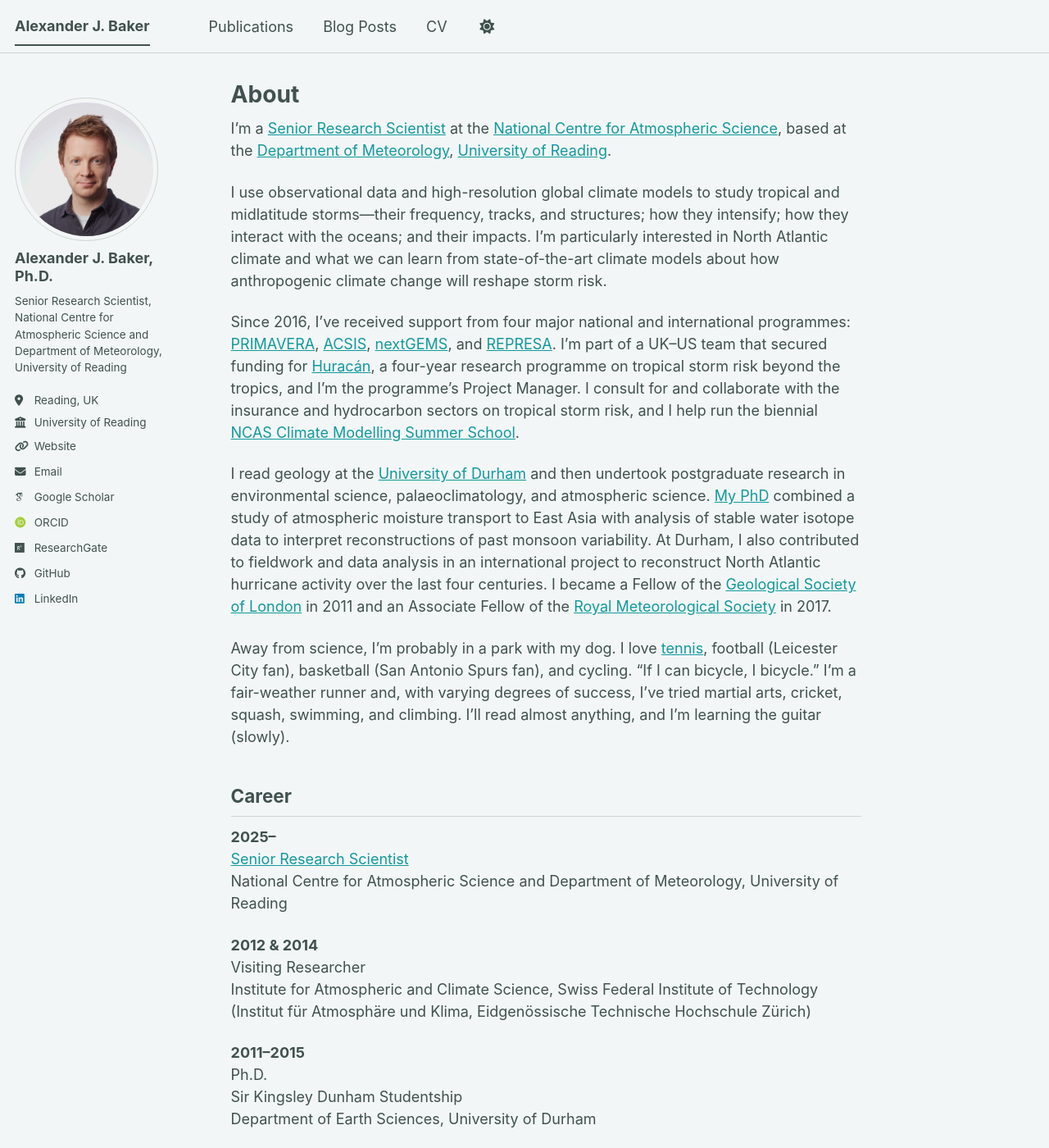
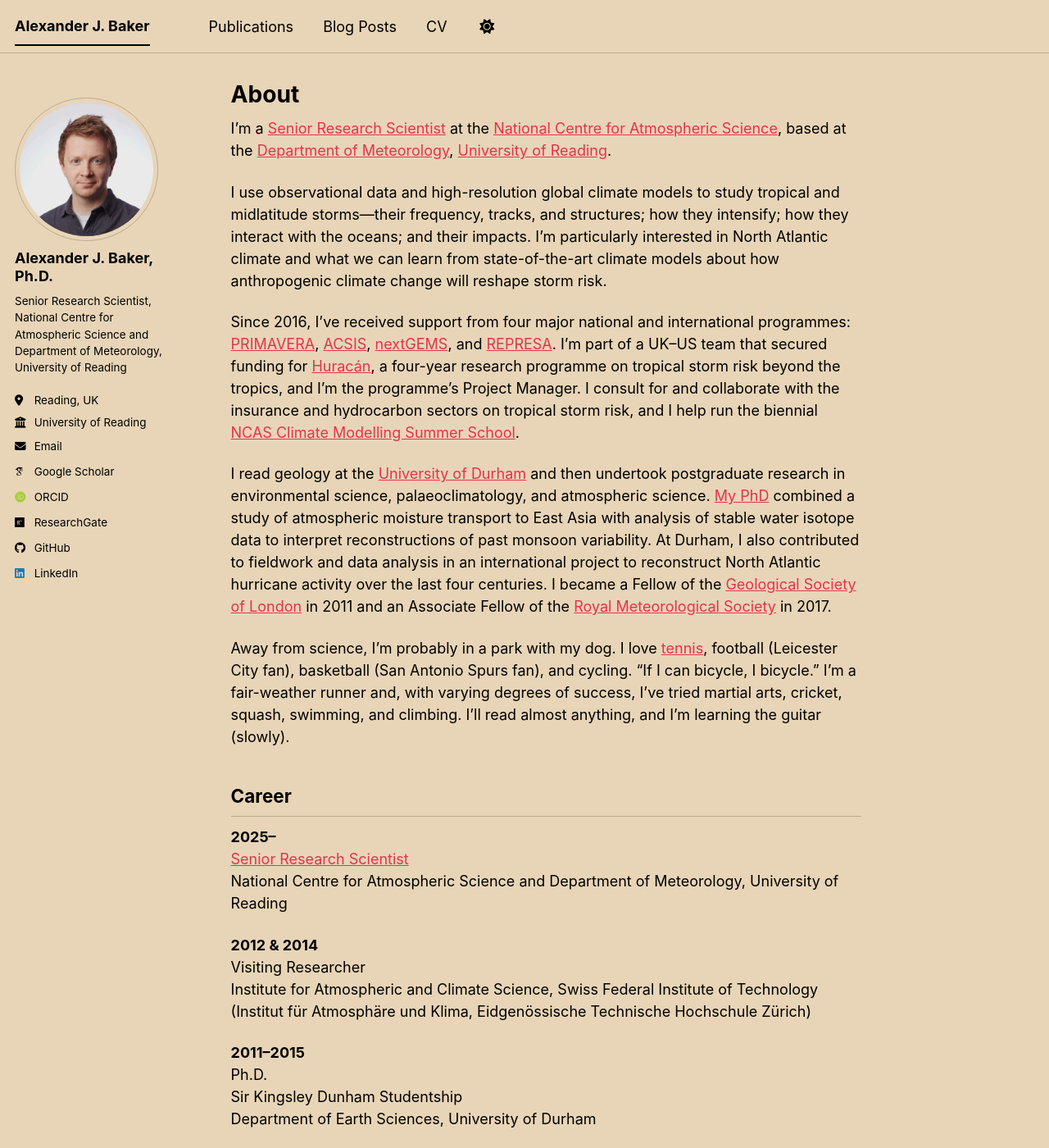
Before and after one commit to alexanderjbaker/alexanderjbaker.github.io, a Jekyll site: the page built from _pages/about.md, in a window 1280 px wide and 1400 px high. Shown: the whole window at 82% size. Built offline with Jekyll 4.4.1, drawn with Linux system fonts in a browser that asks for light colours; some web fonts are replaced; a script bundle is joined from its source files by our own code; library files that are not in the unit come from our copies.

Commit message:
Update _config.yml

```diff
--- a/_config.yml
+++ b/_config.yml
@@ -8,7 +8,7 @@
 
 # Basic Site Settings
 locale                   : "en-UK"
-site_theme               : "mint" # The available themes options are "default", "air", "sunrise", "mint", "dirt" and "contrast"
+site_theme               : "sunrise" # The available themes options are "default", "air", "sunrise", "mint", "dirt" and "contrast"
 title                    : "Alexander J. Baker"
 title_separator          : "-"
 name                     : &name "Alexander J. Baker"
@@ -29,7 +29,7 @@ author:
   bio              : "Senior Research Scientist, National Centre for Atmospheric Science and Department of Meteorology, University of Reading"
   location         : "Reading, UK"
   employer         : "University of Reading"
-  uri              : "alexbakey.wordpress.com" # URL
+  uri              : # URL
   email            : "alexander.baker@reading.ac.uk"
 
   # Academic websites
```
